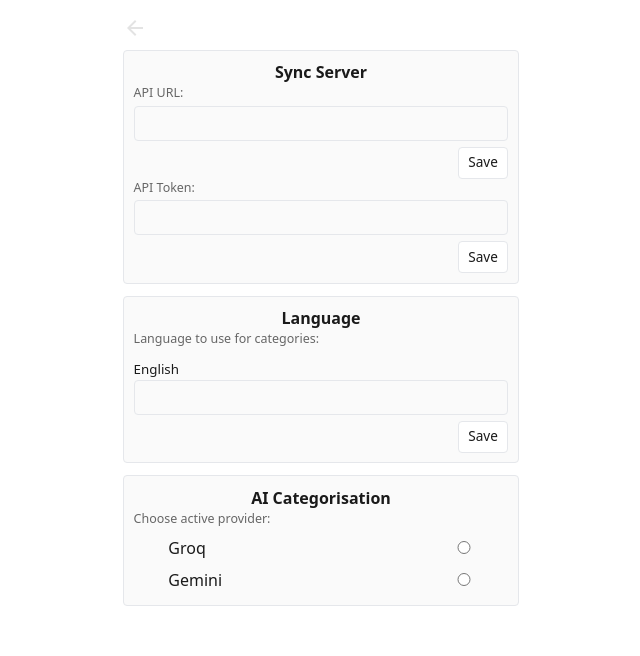
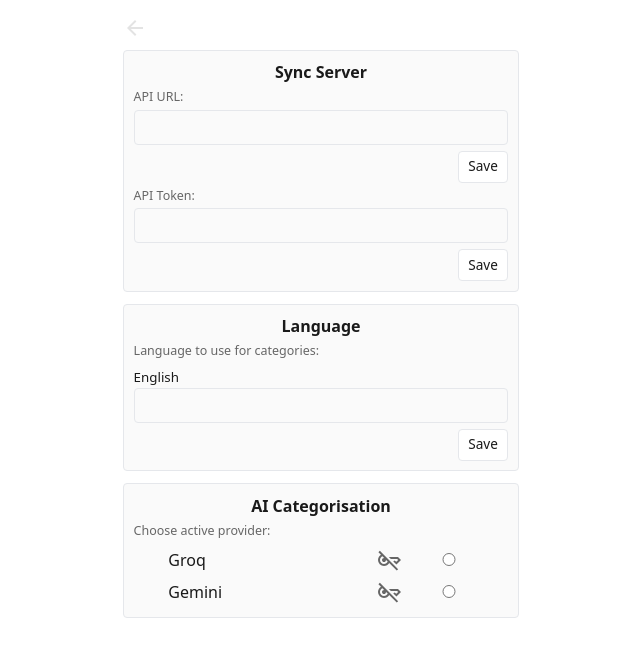
Before and after one commit to josephchaouistannard/shoppi-app-vue, a Vue app: page /settings in a window 1280 px wide. Shown: the top 656 px of the page, without its empty margins (319-959 px from the left). Built offline with nearby package versions, Linux system fonts and the light colour scheme.

Commit message:
show saved api keys with icons

```diff
--- a/src/views/SettingsView.vue
+++ b/src/views/SettingsView.vue
@@ -100,14 +100,14 @@ function handleSetActiveProvider(name: string) {
           <label :for="provider.name" :key="provider.name">
             {{ provider.name }}
           </label>
+          <img v-if="provider.apiKey" src="../assets/key.svg" />
+          <img v-else src="../assets/keyOff.svg" />
           <input type="radio" :id="provider.name" name="providerName" :value="provider.name"
             :checked="provider.name === settingsStore.activeProvider?.name"
             @change="handleSetActiveProvider(provider.name)">
         </div>
         <div v-if="settingsStore.activeProvider">
           <p>Set API key for {{ settingsStore.activeProvider.name }}:</p>
-          <small v-if="settingsStore.activeProvider.apiKey">Key set!</small>
-          <small v-else>No key set</small>
           <input type="text" v-model="newProviderApiKey" @keyup.enter="handleSaveProviderApiKey" />
           <div class="fr endButtonContainer">
             <button @click="handleSaveProviderApiKey">Save</button>
@@ -126,18 +126,23 @@ input[type="radio"] {
   width: 20px;
 }
 
-small {
-  padding-top: var(--space-sm);
+small,
+p {
+  padding-top: var(--space-xs);
 }
 
 .providerRadio {
   margin: auto;
-  display: flex;
+  display: grid;
+  grid-template-columns: 1fr 70px 50px;
+  align-items: center;
   width: 90%;
-  flex-direction: row;
-  justify-content: space-between;
-  align-items: center;
-  padding: var(--space-xs) var(--space-md)
+  padding: var(--space-xs) var(--space-md);
+}
+
+.providerRadio img,
+.providerRadio input[type="radio"] {
+  justify-self: center;
 }
 
 h4 {
```
